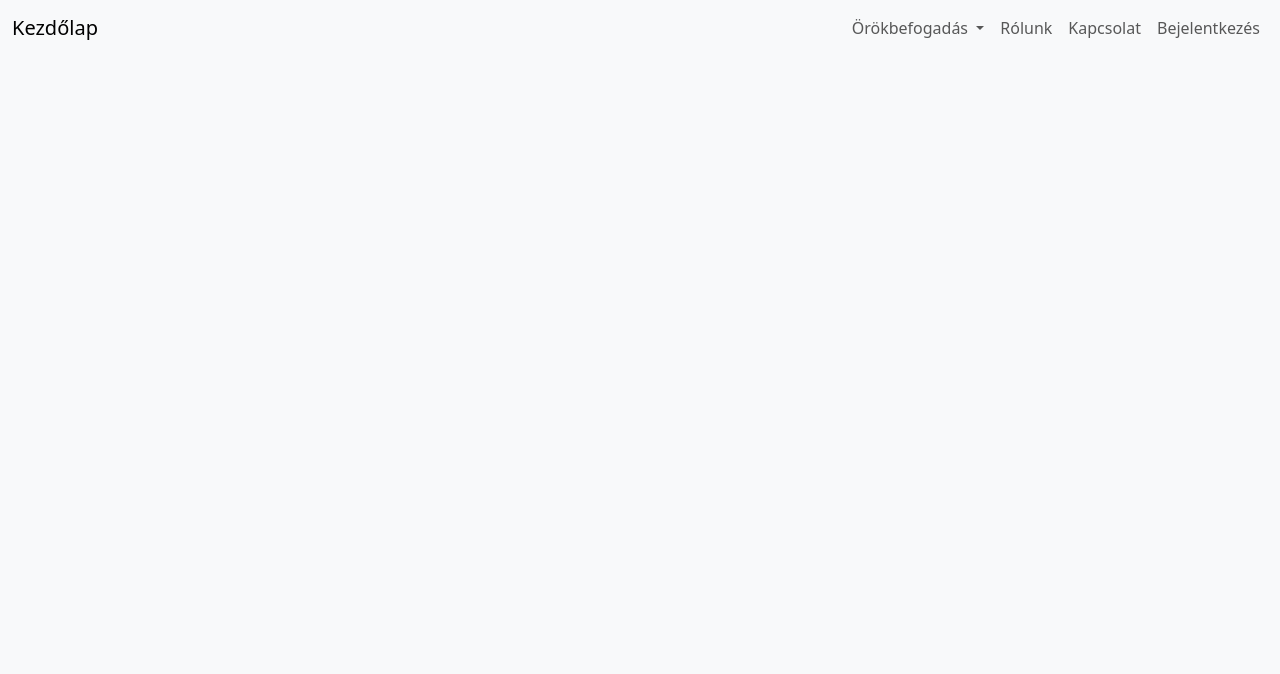
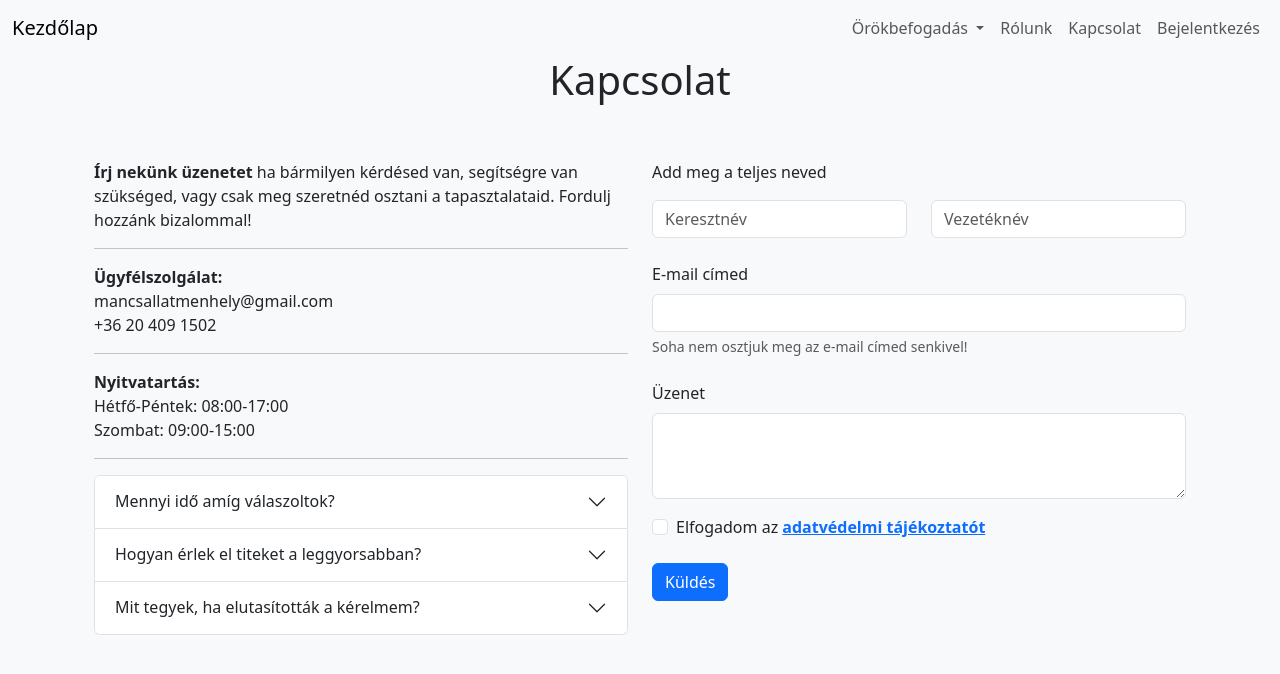
Before and after one commit to levieasy22/vizsgaremek, a Vue app in the folder vizsgaremek/frontend/: page /contact in a window 1280 px wide. Shown: the top 674 px of the page. Built offline with nearby package versions, Linux system fonts and the light colour scheme.

Commit message:
Added policy folder and page, did the register and login page and routing, also did the contact page

```diff
--- /dev/null
+++ b/vizsgaremek/frontend/src/policies/PrivacyPolicy.vue
@@ -0,0 +1,48 @@
+<script>
+import {RouterLink} from "vue-router";
+
+export default {
+  name: "PrivacyPolicy",
+  components: {
+    RouterLink
+  }
+}
+</script>
+
+<template>
+<section>
+  <div class="container">
+    <h1 class="text-center">Adatvédelmi tájékoztató</h1>
+  </div>
+  <div class="container pt-5">
+    <p>
+      Ez egy adatvédelmi tájékoztató minta, amelyet a vizsgaremek projektben használunk. Az adatvédelmi tájékoztató célja, hogy tájékoztassa a felhasználókat arról, hogy milyen személyes adatokat gyűjtünk, hogyan használjuk ezeket az adatokat, és milyen jogokkal rendelkeznek a felhasználók az adataik kezelésével kapcsolatban.
+    </p>
+    <h2>1. Adatgyűjtés</h2>
+    <p>
+      A weboldalunkon különböző személyes adatokat gyűjtünk, például név, e-mail cím, és egyéb kapcsolattartási információk. Ezeket az adatokat akkor gyűjtjük, amikor a felhasználók kitöltik a kapcsolatfelvételi űrlapot vagy más interakciókat végeznek a weboldalon.
+    </p>
+    <h2>2. Adatfelhasználás</h2>
+    <p>
+      Az általunk gyűjtött személyes adatokat kizárólag a következő célokra használjuk:
+      <ul>
+        <li>Kapcsolattartás a felhasználókkal</li>
+        <li>Szolgáltatásaink fejlesztése és javítása</li>
+        <li>Marketing és promóciós tevékenységek</li>
+      </ul>
+    </p>
+    <h2>3. Adatvédelem</h2>
+    <p>
+      Elkötelezettek vagyunk az adatok védelme iránt, és megfelelő technikai és szervezési intézkedéseket alkalmazunk annak érdekében, hogy megvédjük a személyes adatokat a jogosulatlan hozzáféréstől, megváltoztatástól vagy törléstől.
+    </p>
+    <h2>4. Felhasználói jogok</h2>
+    <p>
+      A felhasználóknak joguk van hozzáférni a személyes adataikhoz, kérni azok helyesbítését vagy törlését, valamint tiltakozni az adataik kezelése ellen. Ha bármilyen kérdésük van az adatvédelmi tájékoztatóval kapcsolatban, kérjük, lépjenek kapcsolatba velünk a megadott elérhetőségeken keresztül.
+    </p>
+  </div>
+</section>
+</template>
+
+<style scoped>
+
+</style>
--- a/vizsgaremek/frontend/src/router/index.js
+++ b/vizsgaremek/frontend/src/router/index.js
@@ -71,19 +71,10 @@ const router = createRouter({
             }
         },
         {
-            path: '/auth',
-            name: 'authentication',
-            component: () => import('@/views/auth/LoginView.vue'),
-            redirect: '/loginview',
-            meta: {title: 'Bejelentkezés'},
-            children: [
-                {
-                    path: '',
+            path: '/auth/login',
             name: 'login',
             component: () => import('@/views/auth/LoginView.vue'),
-                    meta:{
-                        title: "Bejelentkezés"
-                    }
+            meta: {title: 'Bejelentkezés'},
         },
         {
             path: '/auth/register',
@@ -92,8 +83,6 @@ const router = createRouter({
             meta:{
                 title: "Regisztráció",
             }
-                },
-            ]
         },
         {
             path: '/not-authorized',
@@ -204,7 +193,15 @@ const router = createRouter({
                     ]
                 }
             ]
+        },
+        {
+            path: '/privacy-policy',
+            name: 'privacy policy',
+            component: () => import('@/policies/PrivacyPolicy.vue'),
+            meta: {
+                title: 'Adatvédelmi irányelvek'
             }
+        },
     ],
 })
 
--- a/vizsgaremek/frontend/src/views/auth/LoginView.vue
+++ b/vizsgaremek/frontend/src/views/auth/LoginView.vue
@@ -1,13 +1,46 @@
 <script>
+import {RouterLink} from "vue-router";
+
 export default {
-  name: "LoginView"
+  name: "LoginView",
+  components: {
+    RouterLink
+  }
 }
 </script>
 
 <template>
+<section class="d-flex justify-content-center align-items-center">
+  <div class="card mt-5">
+    <div class="card-body">
+      <form>
+        <!-- Email input -->
+        <div data-mdb-input-init class="form-outline mb-4">
+          <label class="form-label" for="form2Example1">E-mail cím</label>
+          <input type="email" id="form2Example1" class="form-control" />
+        </div>
 
+        <!-- Password input -->
+        <div data-mdb-input-init class="form-outline mb-4">
+          <label class="form-label" for="form2Example2">Jelszó</label>
+          <input type="password" id="form2Example2" class="form-control" />
+        </div>
+
+        <!-- Submit button -->
+        <button  type="button" data-mdb-button-init data-mdb-ripple-init class="btn btn-primary btn-block mb-4">Bejelentkezés</button>
+
+        <!-- Register buttons -->
+        <div class="text-center">
+          <p>Nincs fiókod? <RouterLink to="/auth/register">Regisztráció</RouterLink></p>
+        </div>
+      </form>
+    </div>
+  </div>
+</section>
 </template>
 
 <style scoped>
-
+.card{
+  width: 500px;
+}
 </style>
--- a/vizsgaremek/frontend/src/views/auth/RegisterView.vue
+++ b/vizsgaremek/frontend/src/views/auth/RegisterView.vue
@@ -1,13 +1,62 @@
 <script>
+import {RouterLink} from "vue-router";
+
 export default {
-  name: "RegisterView"
+  name: "RegisterView",
+  components: {
+    RouterLink
+  }
 }
 </script>
 
 <template>
+  <section class="d-flex justify-content-center align-items-center">
+    <div class="card mt-5">
+      <div class="card-body">
+        <form>
+          <div class="row mb-4">
+            <p>Add meg a teljes neved</p>
+            <div class="col">
+              <input type="text" class="form-control" placeholder="Keresztnév" aria-label="First name">
+            </div>
+            <div class="col">
+              <input type="text" class="form-control" placeholder="Vezetéknév" aria-label="Last name">
+            </div>
+          </div>
 
+          <!-- Email input -->
+          <div data-mdb-input-init class="form-outline mb-4">
+            <label class="form-label" for="form2Example1">E-mail cím</label>
+            <input type="email" id="form2Example1" class="form-control" />
+          </div>
+
+          <!-- Password input -->
+          <div data-mdb-input-init class="form-outline mb-4">
+            <label class="form-label" for="form2Example2">Jelszó</label>
+            <input type="password" id="form2Example2" class="form-control" />
+          </div>
+
+          <!-- Password input -->
+          <div data-mdb-input-init class="form-outline mb-4">
+            <label class="form-label" for="form2Example2">Jelszó mégegyszer</label>
+            <input type="password" id="form2Example2" class="form-control" />
+          </div>
+
+          <!-- Submit button -->
+          <button  type="button" data-mdb-button-init data-mdb-ripple-init class="btn btn-primary btn-block mb-4">Regisztráció</button>
+
+          <!-- Register buttons -->
+          <div class="text-center">
+            <p>Van fiókod? <RouterLink to="/auth/login">Bejelentkezés</RouterLink></p>
+          </div>
+        </form>
+      </div>
+    </div>
+  </section>
 </template>
 
 <style scoped>
-
+.card{
+  width: 500px;
+}
 </style>
--- a/vizsgaremek/frontend/src/views/public/ContactView.vue
+++ b/vizsgaremek/frontend/src/views/public/ContactView.vue
@@ -1,11 +1,101 @@
 <script>
+import {RouterLink} from "vue-router";
+
 export default {
-  name: "ContactView"
+  name: "ContactView",
+  components: {
+    RouterLink
+  }
 }
 </script>
 
 <template>
+  <div class="container">
+    <h1 class="text-center">Kapcsolat</h1>
+  </div>
+  <div class="container pt-5">
+    <div class="row">
+      <div class="col">
+        <p><strong>Írj nekünk üzenetet</strong> ha bármilyen kérdésed van, segítségre van szükséged, vagy csak meg szeretnéd osztani a tapasztalataid. Fordulj hozzánk bizalommal!</p>
+        <hr>
+        <p><strong>Ügyfélszolgálat:</strong><br>
+        mancsallatmenhely@gmail.com<br>
+        +36 20 409 1502</p>
+        <hr>
+        <p><strong>Nyitvatartás:</strong><br>
+        Hétfő-Péntek: 08:00-17:00<br>
+        Szombat: 09:00-15:00</p>
+        <hr>
+        <div class="accordion" id="accordionExample">
 
+          <div class="accordion-item">
+            <h2 class="accordion-header">
+              <button class="accordion-button collapsed" type="button" data-bs-toggle="collapse" data-bs-target="#collapseOne" aria-expanded="false" aria-controls="collapseOne">
+                Mennyi idő amíg válaszoltok?
+              </button>
+            </h2>
+            <div id="collapseOne" class="accordion-collapse collapse" data-bs-parent="#accordionExample">
+              <div class="accordion-body">
+                Igyekszünk minden beérkezett kérdésre 24 órán belül válaszolni.
+              </div>
+            </div>
+          </div>
+
+          <div class="accordion-item">
+            <h2 class="accordion-header">
+              <button class="accordion-button collapsed" type="button" data-bs-toggle="collapse" data-bs-target="#collapseTwo" aria-expanded="false" aria-controls="collapseTwo">
+                Hogyan érlek el titeket a leggyorsabban?
+              </button>
+            </h2>
+            <div id="collapseTwo" class="accordion-collapse collapse" data-bs-parent="#accordionExample">
+              <div class="accordion-body">
+                Az űrlap kitöltése a leggyorsabb módja, de akár telefonon is elérsz minket. Amennyiben épp nem vennénk fel, biztosan visszahívunk.              </div>
+            </div>
+          </div>
+
+          <div class="accordion-item">
+            <h2 class="accordion-header">
+              <button class="accordion-button collapsed" type="button" data-bs-toggle="collapse" data-bs-target="#collapseThree" aria-expanded="false" aria-controls="collapseThree">
+                Mit tegyek, ha elutasították a kérelmem?
+              </button>
+            </h2>
+            <div id="collapseThree" class="accordion-collapse collapse" data-bs-parent="#accordionExample">
+              <div class="accordion-body">
+                Amennyiben elutasítottuk a kérelmed, kérjük, vedd fel velünk a kapcsolatot az űrlapon keresztül, hogy meg tudjuk beszélni a részleteket és esetleg újra tudjuk értékelni a helyzetet.
+              </div>
+            </div>
+          </div>
+        </div>
+      </div>
+      <div class="col">
+        <form>
+          <div class="row">
+            <p>Add meg a teljes neved</p>
+            <div class="col">
+              <input type="text" class="form-control" placeholder="Keresztnév" aria-label="First name">
+            </div>
+            <div class="col">
+              <input type="text" class="form-control" placeholder="Vezetéknév" aria-label="Last name">
+            </div>
+          </div>
+          <div class="mb-4 mt-4">
+            <label for="exampleInputEmail1" class="form-label">E-mail címed</label>
+            <input type="email" class="form-control" id="exampleInputEmail1" aria-describedby="emailHelp">
+            <div id="emailHelp" class="form-text">Soha nem osztjuk meg az e-mail címed senkivel!</div>
+          </div>
+          <div class="mb-3">
+            <label for="exampleFormControlTextarea1" class="form-label">Üzenet</label>
+            <textarea class="form-control" id="exampleFormControlTextarea1" rows="3"></textarea>
+          </div>
+          <div class="mb-3 form-check">
+            <input type="checkbox" class="form-check-input" id="exampleCheck1">
+            <label class="form-check-label" for="exampleCheck1">Elfogadom az <RouterLink to="/privacy-policy"><strong>adatvédelmi tájékoztatót</strong></RouterLink></label>
+          </div>
+          <button type="submit" class="btn btn-primary mt-2">Küldés</button>
+        </form>
+      </div>
+    </div>
+  </div>
 </template>
 
 <style scoped>
```
Lines whose indentation alone changed are shown as unchanged.
